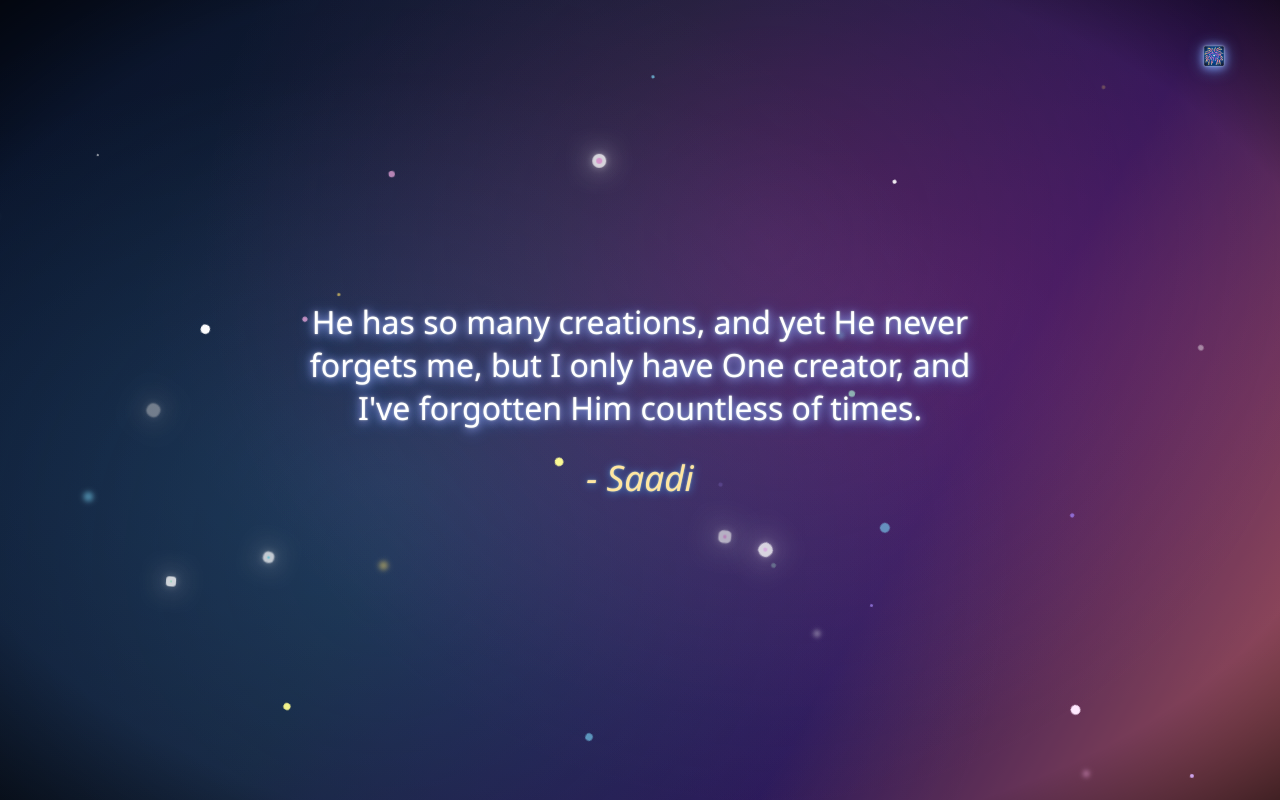
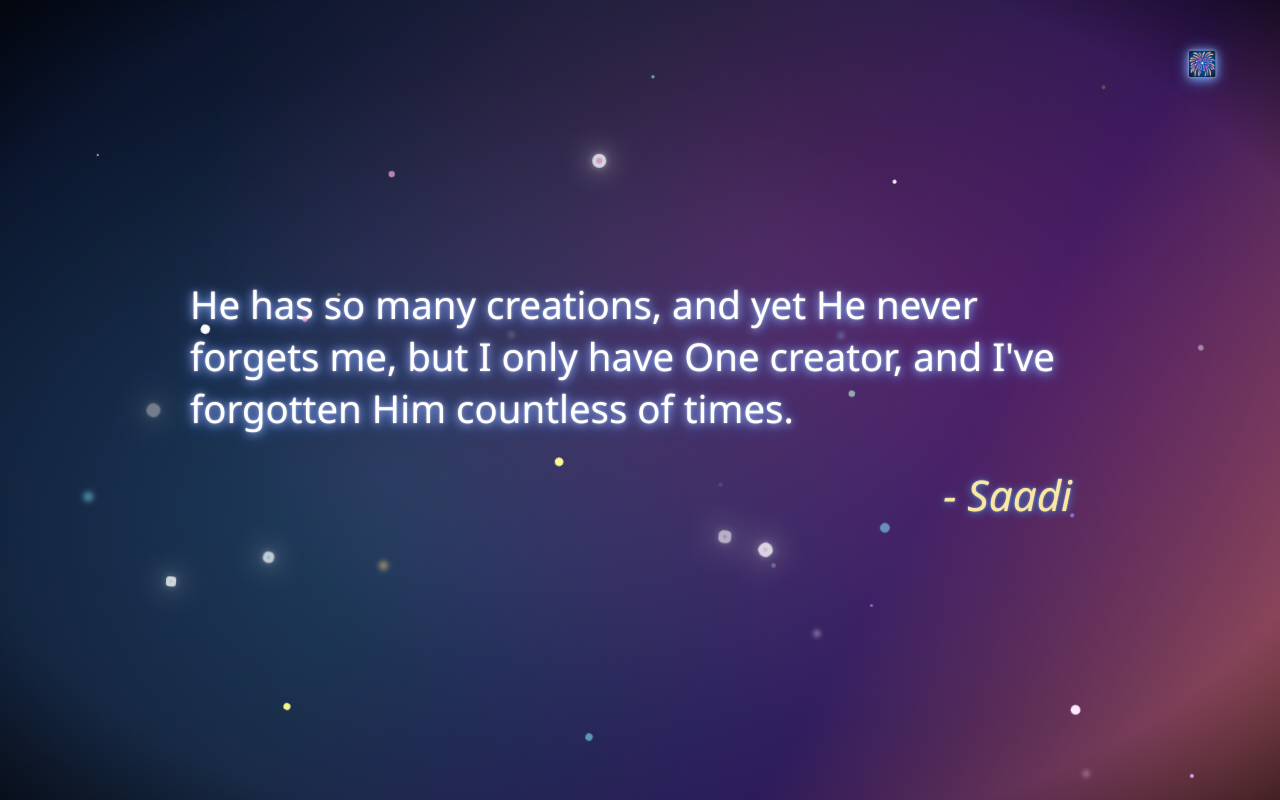
Before and after one commit to tahatariq19/MuslimLuminaries, a plain HTML site: page index.html in a window 1280 px wide. Drawn offline with Linux system fonts and the light colour scheme.

Commit message:
Enhance quote and author styles for improved readability and aesthetics

```diff
--- a/css/main.css
+++ b/css/main.css
@@ -28,20 +28,24 @@ h1 {
 }
 
 .quote {
-  font-size: 2em;
+  font-size: 2.4em;
   margin: 0 auto;
-  padding: 0.5em 0.7em;
+  padding: 0.8em 1.2em;
   border: none;
   background: none;
   border-radius: 0.5em;
   box-shadow: none;
   position: relative;
   color: #fff;
-  text-align: center;
+  text-align: left;
   text-shadow: 0 2px 16px #4a90e2, 0 0px 2px #fff, 0 1px 8px #bfaaff, 0 0 2px #000;
-  max-width: 700px;
+  max-width: 900px;
   cursor: pointer;
   transition: background 0.2s, color 0.2s, box-shadow 0.2s;
+  display: flex;
+  flex-direction: column;
+  align-items: stretch;
+  justify-content: center;
   /* Animation state */
   opacity: 1;
   transform: translateZ(0) scale(1);
@@ -72,12 +76,14 @@ h1 {
 
 .author {
   display: block;
-  text-align: center;
+  text-align: right;
   font-style: italic;
   color: #ffe6a0;
-  margin-top: 24px;
+  margin-top: 32px;
+  margin-right: 18px;
   font-size: 1.1em;
   text-shadow: 0 1px 8px #4a90e2, 0 0 2px #fff, 0 0 2px #000;
+  align-self: flex-end;
 }
 
 #bg-toggle {
@@ -89,7 +95,7 @@ h1 {
   transform: none;
   background: none;
   color: #fff;
-  font-size: 1.1em;
+  font-size: 1.5em;
   font-family: inherit;
   padding: 0.5em 1.2em;
   border: none;
```
